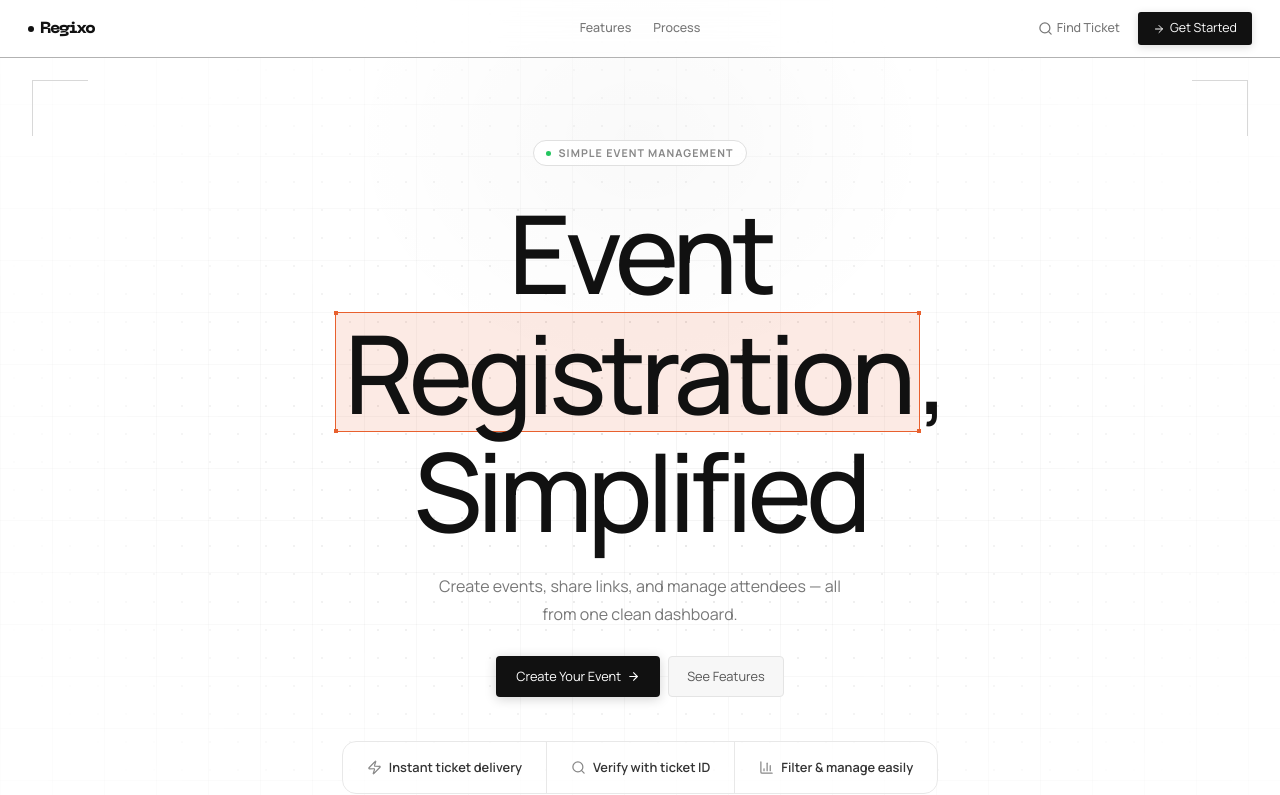
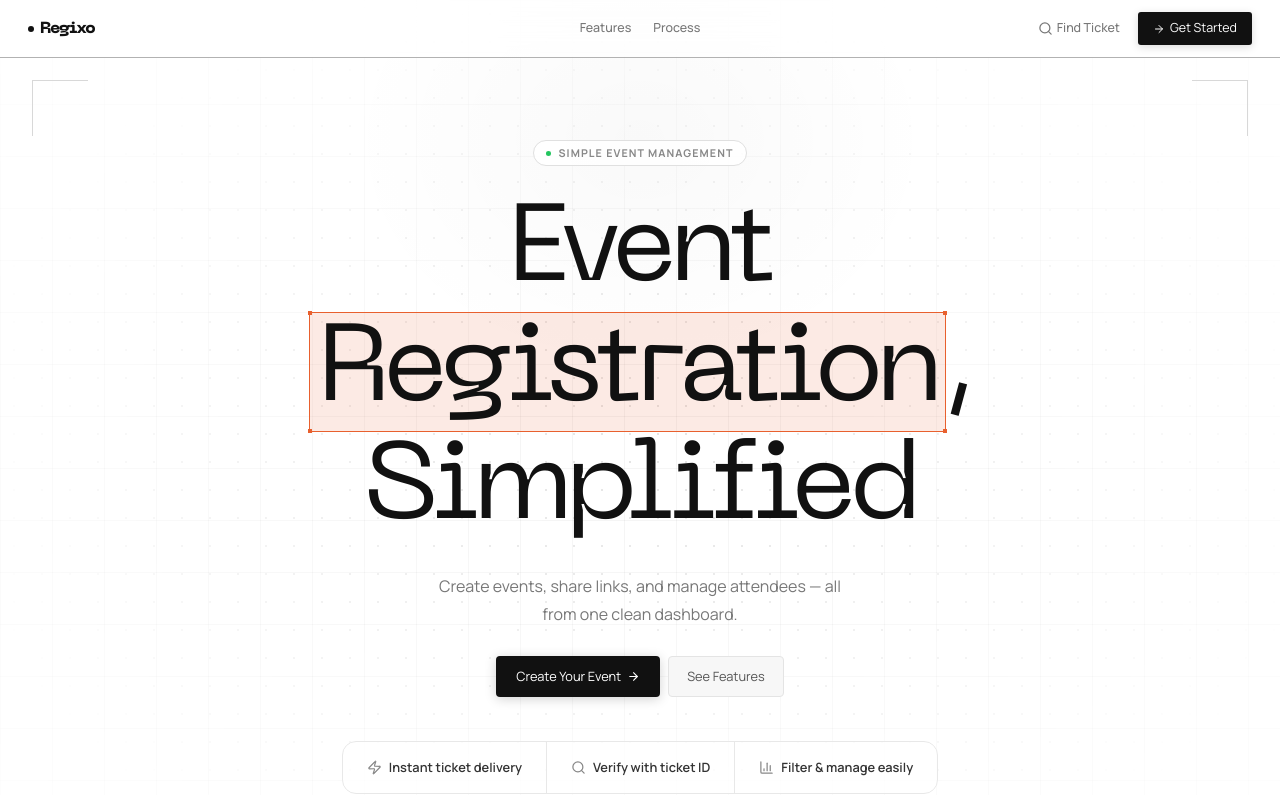
Before and after one commit to moktaraakter141-spec/regixov2, a Next.js app: page / in a window 1280 px wide. Shown: the top 795 px of the page. Built offline with nearby package versions, Linux system fonts and the light colour scheme; no server answers; the database is empty.

Commit message:
header font changed

```diff
--- a/src/app/page.tsx
+++ b/src/app/page.tsx
@@ -393,7 +393,7 @@ export default function Home() {
               Simple event management
             </div>
 
-            <h1 className="hero-h1">
+            <h1 className="hero-h1 font-display">
               {firstLineStart && `${firstLineStart} `}
               <CornerBox>{firstLineHighlight}</CornerBox>
               {secondLine && (
```
